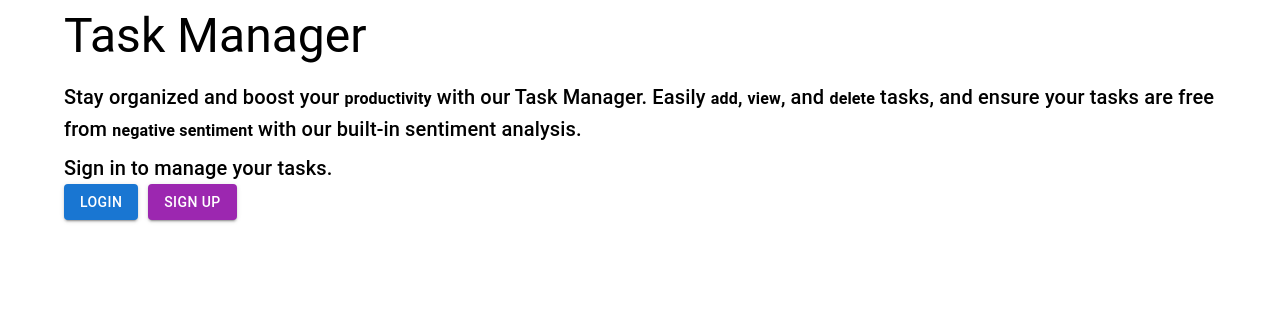
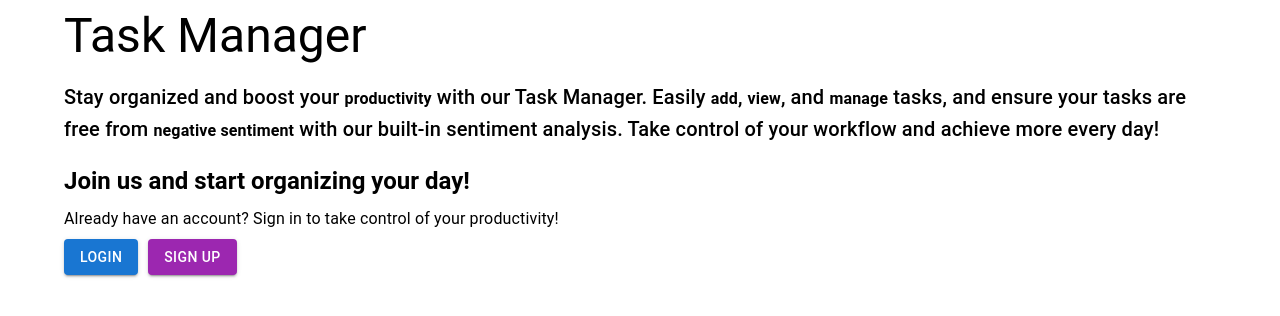
Before and after one commit to A-L-LAN/tasks, a Next.js app: page / in a window 1280 px wide. Shown: the top 316 px of the page. Built offline with nearby package versions, Linux system fonts and the light colour scheme; no server answers.

Commit message:
username displayed on login, sign up and sign in refined, message refined

```diff
--- a/pages/index.js
+++ b/pages/index.js
@@ -86,13 +86,16 @@ export default function Home() {
         Task Manager
       </Typography>
       <Typography variant="h6" gutterBottom>
-        Stay organized and boost your <Typography component="span" style={{ fontWeight: 'bold' }}>productivity</Typography> with our Task Manager. Easily <Typography component="span" style={{ fontWeight: 'bold' }}>add</Typography>, <Typography component="span" style={{ fontWeight: 'bold' }}>view</Typography>, and <Typography component="span" style={{ fontWeight: 'bold' }}>delete</Typography> tasks, and ensure your tasks are free from <Typography component="span" style={{ fontWeight: 'bold' }}>negative sentiment</Typography> with our built-in sentiment analysis.
+        Stay organized and boost your <Typography component="span" style={{ fontWeight: 'bold' }}>productivity</Typography> with our Task Manager. Easily <Typography component="span" style={{ fontWeight: 'bold' }}>add</Typography>, <Typography component="span" style={{ fontWeight: 'bold' }}>view</Typography>, and <Typography component="span" style={{ fontWeight: 'bold' }}>manage</Typography> tasks, and ensure your tasks are free from <Typography component="span" style={{ fontWeight: 'bold' }}>negative sentiment</Typography> with our built-in sentiment analysis.  Take control of your workflow and achieve more every day!
       </Typography>
 
       {session ? (
         <>
         <Typography variant="h6">
-          Welcome, <strong>{session.user.name}</strong>!
+         Welcome, <strong>{session.user?.username || "Guest"}</strong>!
+        </Typography>
+         <Typography variant="subtitle1" gutterBottom>
+         View your tasks or add a new one to stay on track!
         </Typography>
         <Button variant="contained" color="secondary" onClick={() => signOut()}>
           Logout
@@ -102,7 +105,13 @@ export default function Home() {
       </>
     ) : (
       <>
-        <Typography variant="h6">Sign in to manage your tasks.</Typography>
+        {/* Added Motivational Messages */}
+        <Typography variant="h5" gutterBottom style={{ marginTop: "20px", fontWeight: "bold" }}>
+            Join us and start organizing your day!
+          </Typography>
+          <Typography variant="subtitle1" gutterBottom>
+           Already have an account? Sign in to take control of your productivity!
+          </Typography>
         <Button variant="contained" color="primary" onClick={() => signIn()}>
           Login
         </Button>
```
Also changed, not shown: package.json (+13 -4 lines), pages/api/auth/[...nextauth].js (+9 -1 lines), src/app/allan.tsx (renamed from src/app/page.tsx), 2 other files (tests, documents, lock files or other folders).
